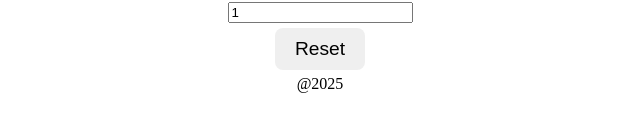
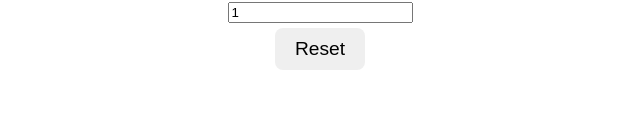
Before and after one commit to abhishek07-tech/counterapp, a plain HTML site: page index.html in a window 1280 px wide. Shown: the part 180-312 px from the top of the page, 320-960 px from the left. Drawn offline with Linux system fonts and the light colour scheme.

Commit message:
remove footer

```diff
--- a/index.html
+++ b/index.html
@@ -22,6 +22,6 @@
     </div>
        <button class="reasetbtn">Reset</button>
 
-       <footer>@2025</footer>
+
 </body>
 </html>
```
